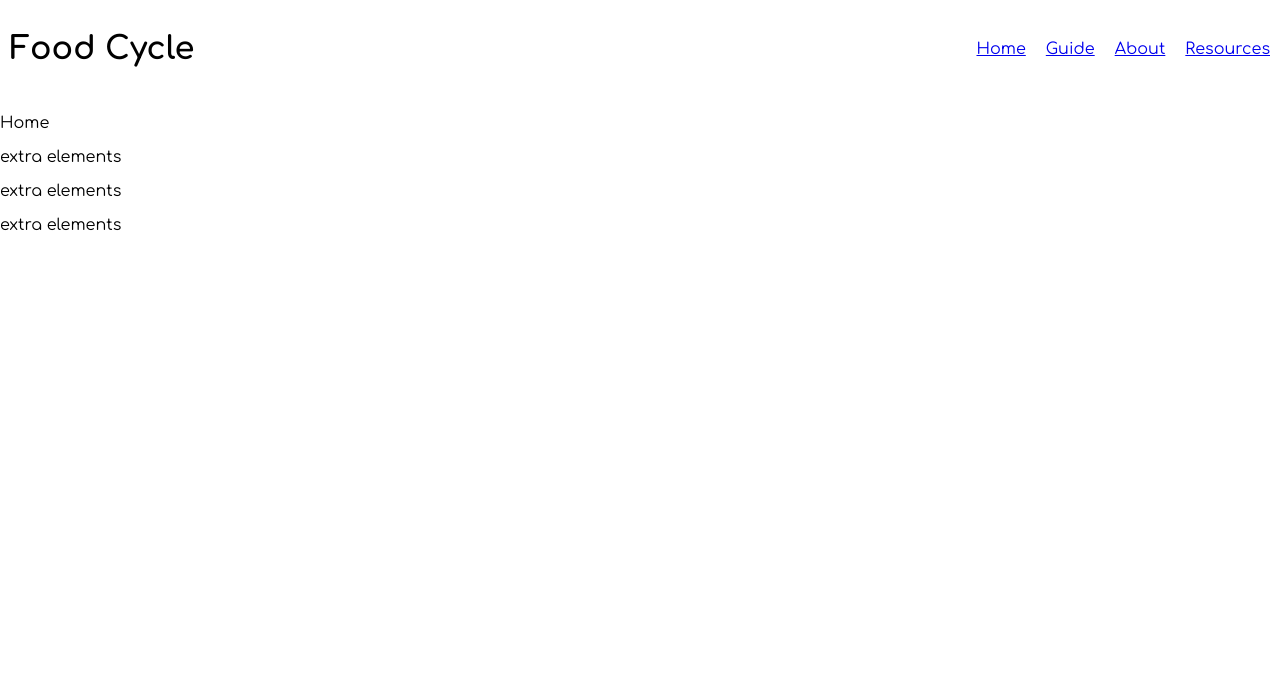
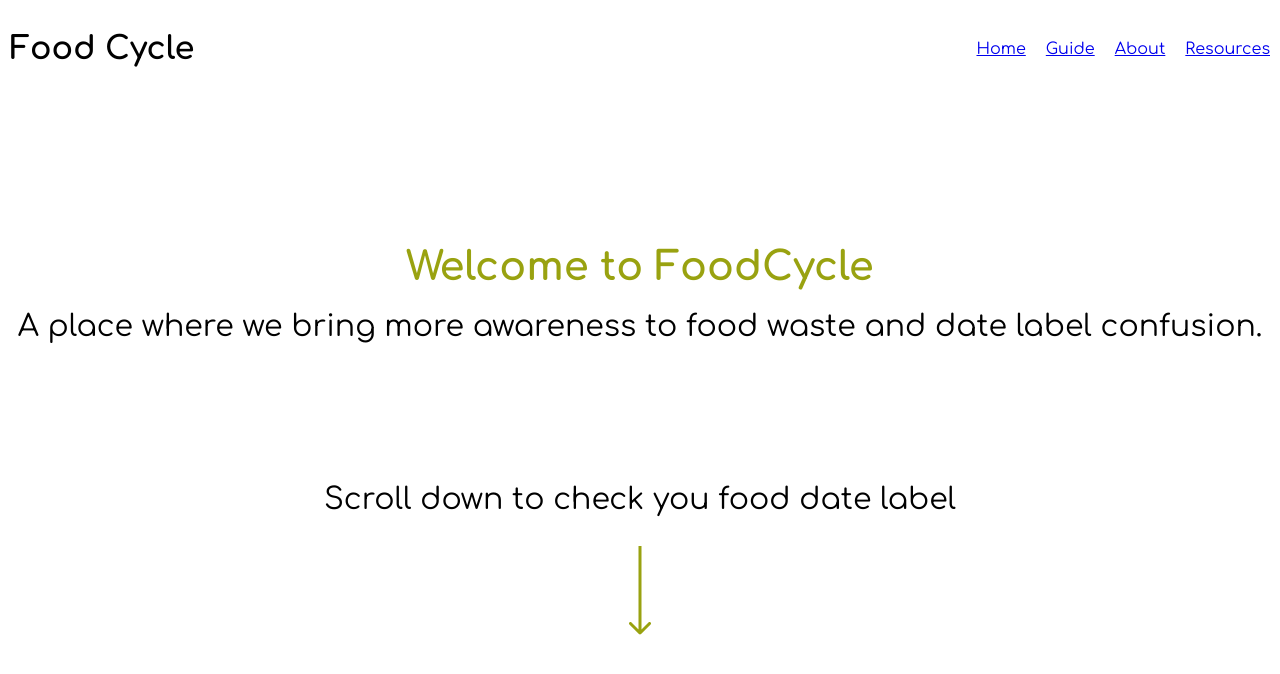
Before and after one commit to UW-INFO442-AU21/group1-jeremys-goats, a React (Create React App) app: page / in a window 1280 px wide. Shown: the top 674 px of the page. Built offline with nearby package versions, Linux system fonts and the light colour scheme.

Commit message:
added css

```diff
--- a/src/App.css
+++ b/src/App.css
@@ -67,3 +67,45 @@ Note: Beware of modifying this element as it can break the animations - you shou
 .bm-overlay {
   background: rgba(0, 0, 0, 0.3);
 }
+
+/* Home page text */
+.main_body {
+  font-family: Comfortaa;
+  font-style: normal;
+  text-align: center;
+}
+.h1 {
+  position: relative;
+  top: 120px;
+
+  font-weight: bold;
+  font-size: 40px;
+  line-height: 45px;
+  color: #99A210;
+}
+
+.text1 {
+  position: relative;
+  top: 110px;
+
+  font-size: 30px;
+  line-height: 33px;
+  color: #000000;
+  }
+  .text2 {
+    position: relative;
+    top: 220px;
+
+    font-size: 30px;
+    line-height: 33px;
+    color: #000000;
+    }
+    .img {
+      display: block;
+      margin-left: auto;
+      margin-right: auto;
+      width: 50%;
+      position: relative;
+      top: 220px;
+
+    }
--- a/src/Pages/Home.jsx
+++ b/src/Pages/Home.jsx
@@ -1,10 +1,12 @@
+import { ReactComponent as Arrow } from '../img/arrow_1.svg';
+
 const Home = () => {
     return (
-        <div>
-            <p>Home</p>
-            <p>extra elements</p>
-            <p>extra elements</p>
-            <p>extra elements</p>
+        <div className = "main_body">
+            <h1 className="h1"> Welcome to FoodCycle </h1>
+            <p className="text1">A place where we bring more awareness to food waste and date label confusion.</p>
+            <p className="text2">Scroll down to check you food date label </p>
+            <Arrow className="img" />
         </div>
     )
 }
```
Also changed, not shown: src/img/arrow_1.svg (added).
